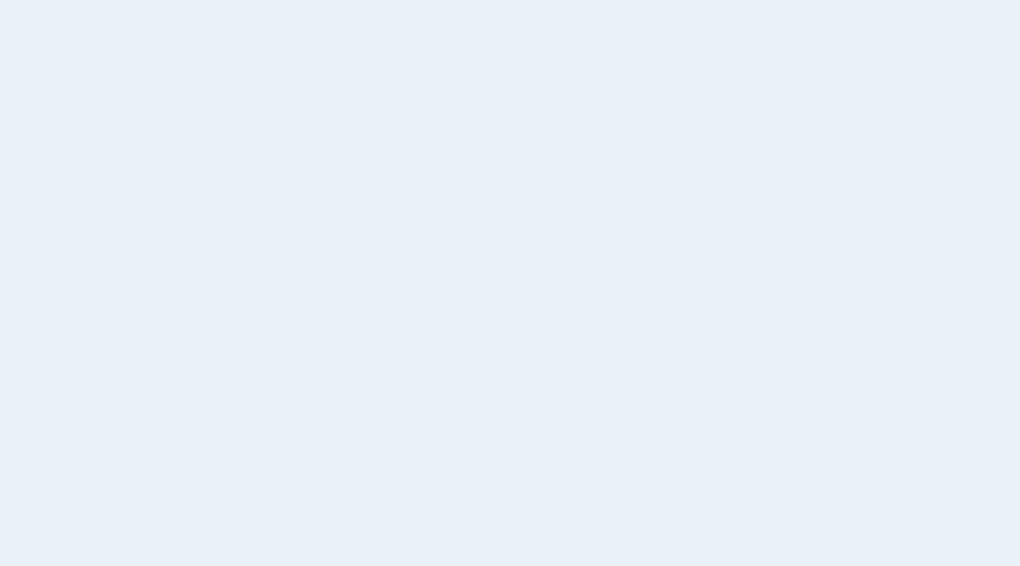
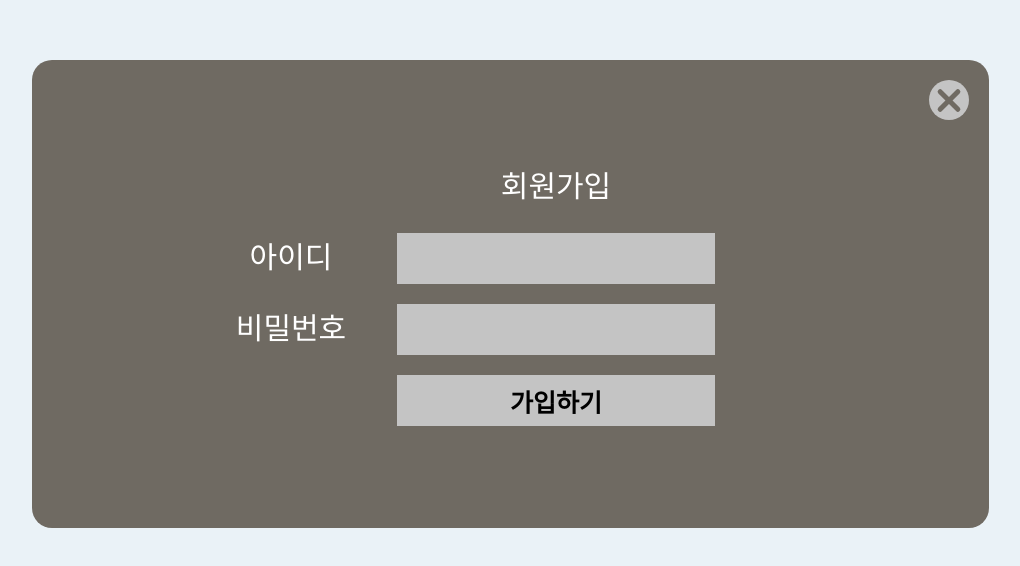
Before and after one commit to peter-coco/Card_Pair_Matching_Game, a React (Create React App) app: page /join in a window 1280 px wide. Shown: the part 106-672 px from the top of the page, without its empty margins (130-1150 px from the left). Built offline with nearby package versions, Linux system fonts and the light colour scheme.

Commit message:
join & login component : HTML & CSS

```diff
--- a/src/components/Home.tsx
+++ b/src/components/Home.tsx
@@ -32,12 +32,11 @@ const MenuButtons = styled.div`
   height: 50%;
   grid-template-columns: 1fr 1fr;
 
-  & > div {
+  & div {
     width: 230px;
     height: 68px;
     background-color: #6f6a62;
     display: flex;
-    place-self: center center;
     justify-content: center;
     align-items: center;
   }
@@ -54,18 +53,18 @@ const Home = () => {
         <HomeIcon />
       </HomeIconWrap>
       <MenuButtons>
-        <MenuLogin>
-          <Link to="/login">로그인</Link>
-        </MenuLogin>
-        <MenuStartGame>
-          <Link to="/gameBoard">게임 시작</Link>
-        </MenuStartGame>
-        <MenuRoluOfGame>
-          <Link to="/ruldOfGame">게임 방법</Link>
-        </MenuRoluOfGame>
-        <MenuSetDifficulty>
-          <Link to="/setDifficulty">난이도 선택</Link>
-        </MenuSetDifficulty>
+        <Link style={{ placeSelf: "center center" }} to="/login">
+          <MenuLogin>로그인</MenuLogin>
+        </Link>
+        <Link style={{ placeSelf: "center center" }} to="/gameBoard">
+          <MenuStartGame>게임 시작</MenuStartGame>
+        </Link>
+        <Link style={{ placeSelf: "center center" }} to="/ruldOfGame">
+          <MenuRoluOfGame>게임 방법</MenuRoluOfGame>
+        </Link>
+        <Link style={{ placeSelf: "center center" }} to="/setDifficulty">
+          <MenuSetDifficulty>난이도 선택</MenuSetDifficulty>
+        </Link>
       </MenuButtons>
     </HomeWrap>
   );
--- a/src/components/Join.tsx
+++ b/src/components/Join.tsx
@@ -1,9 +1,66 @@
 import React, { useEffect } from "react";
+import { Link } from "react-router-dom";
 import styled from "styled-components";
 
-const JoinWrap = styled.div``;
+import JoinForm from "./JoinForm";
+
+const JoinWrap = styled.div`
+  width: 957px;
+  height: 468px;
+  background-color: #6f6a62;
+  border-radius: 20px;
+  padding: 20px;
+  box-sizing: border-box;
+  display: flex;
+  position: relative;
+  justify-content: center;
+  align-items: center;
+`;
+
+const CancleBtnCircle = styled.div`
+  width: 40px;
+  height: 40px;
+  border-radius: 50%;
+  background-color: #c4c4c4;
+
+  display: flex;
+  justify-content: center;
+  align-items: center;
+  position: relative;
+  & > div {
+    position: absolute;
+    width: 30px;
+    height: 5px;
+    background-color: #6f6a62;
+    border-radius: 20px;
+  }
+`;
+const CancleBtnBarLeft = styled.div`
+  transform: rotate(45deg);
+`;
+
+const CancleBtnBarRight = styled.div`
+  transform: rotate(-45deg);
+`;
 
 const Join = () => {
-  return <JoinWrap></JoinWrap>;
+  return (
+    <JoinWrap>
+      <Link
+        style={{
+          position: "absolute",
+          right: "20px",
+          top: "20px",
+        }}
+        to="/"
+      >
+        <CancleBtnCircle>
+          <CancleBtnBarLeft />
+          <CancleBtnBarRight />
+        </CancleBtnCircle>
+      </Link>
+      <JoinForm />
+    </JoinWrap>
+  );
 };
 export default Join;
--- /dev/null
+++ b/src/components/JoinForm.tsx
@@ -0,0 +1,112 @@
+import React, { useEffect } from "react";
+import { Link } from "react-router-dom";
+import styled from "styled-components";
+
+const JoinFormWrap = styled.div`
+  width: 530px;
+  height: 320px;
+  display: flex;
+  flex-direction: column;
+  position: relative;
+  left: -60px;
+  gap: 20px;
+  justify-content: center;
+  & div {
+    font-size: 30px;
+    color: #fff;
+  }
+`;
+const JoinTitleWrap = styled.div`
+  display: flex;
+  width: 100%;
+  height: 51px;
+`;
+const JoinTitle = styled.div`
+  width: 60%;
+  height: 100%;
+  text-align: center;
+`;
+const JoinIdWrap = styled.div`
+  display: flex;
+  width: 100%;
+  height: 51px;
+`;
+const JoinIdTitle = styled.div`
+  width: 40%;
+  height: 51px;
+  text-align: center;
+`;
+const JoinIdInput = styled.div`
+  width: 60%;
+  height: 100%;
+  background-color: #c4c4c4;
+`;
+const JoinPWWrap = styled.div`
+  display: flex;
+  width: 100%;
+  height: 51px;
+`;
+const JoinPWTitle = styled.div`
+  width: 40%;
+  height: 51px;
+  text-align: center;
+`;
+const JoinPWInput = styled.div`
+  width: 60%;
+  height: 100%;
+  background-color: #c4c4c4;
+`;
+const JoinBtnsWrap = styled.div`
+  display: flex;
+  width: 100%;
+  height: 51px;
+`;
+const JoinBtn = styled.div``;
+const JoinBtns = styled.div`
+  display: flex;
+  justify-content: space-between;
+  width: 60%;
+  height: 100%;
+
+  & div {
+    width: 100%;
+    height: 100%;
+    background-color: #c4c4c4;
+    display: flex;
+    justify-content: center;
+    align-items: center;
+    font-size: 25px;
+    color: #000000;
+    font-weight: 600;
+  }
+`;
+const JoinEmpty = styled.div`
+  width: 40%;
+  height: 51px;
+`;
+
+const JoinForm = () => {
+  return (
+    <JoinFormWrap>
+      <JoinTitleWrap>
+        <JoinEmpty />
+        <JoinTitle>회원가입</JoinTitle>
+      </JoinTitleWrap>
+      <JoinIdWrap>
+        <JoinIdTitle>아이디</JoinIdTitle>
+        <JoinIdInput></JoinIdInput>
+      </JoinIdWrap>
+      <JoinPWWrap>
+        <JoinPWTitle>비밀번호</JoinPWTitle>
+        <JoinPWInput></JoinPWInput>
+      </JoinPWWrap>
+      <JoinBtnsWrap>
+        <JoinEmpty />
+        <JoinBtns>
+          <JoinBtn>가입하기</JoinBtn>
+        </JoinBtns>
+      </JoinBtnsWrap>
+    </JoinFormWrap>
+  );
+};
+export default JoinForm;
--- a/src/components/Login.tsx
+++ b/src/components/Login.tsx
@@ -1,9 +1,67 @@
 import React, { useEffect } from "react";
 import styled from "styled-components";
 
-const LoginWrap = styled.div``;
+import { Link } from "react-router-dom";
+
+import LoginForm from "./LoginForm";
+
+const LoginWrap = styled.div`
+  width: 957px;
+  height: 468px;
+  background-color: #6f6a62;
+  border-radius: 20px;
+  padding: 20px;
+  box-sizing: border-box;
+  display: flex;
+  position: relative;
+  justify-content: center;
+  align-items: center;
+`;
+
+const CancleBtnCircle = styled.div`
+  width: 40px;
+  height: 40px;
+  border-radius: 50%;
+  background-color: #c4c4c4;
+
+  display: flex;
+  justify-content: center;
+  align-items: center;
+  position: relative;
+  & > div {
+    position: absolute;
+    width: 30px;
+    height: 5px;
+    background-color: #6f6a62;
+    border-radius: 20px;
+  }
+`;
+const CancleBtnBarLeft = styled.div`
+  transform: rotate(45deg);
+`;
+
+const CancleBtnBarRight = styled.div`
+  transform: rotate(-45deg);
+`;
 
 const Login = () => {
-  return <LoginWrap>gi</LoginWrap>;
+  return (
+    <LoginWrap>
+      <Link
+        style={{
+          position: "absolute",
+          right: "20px",
+          top: "20px",
+        }}
+        to="/"
+      >
+        <CancleBtnCircle>
+          <CancleBtnBarLeft />
+          <CancleBtnBarRight />
+        </CancleBtnCircle>
+      </Link>
+      <LoginForm />
+    </LoginWrap>
+  );
 };
 export default Login;
--- /dev/null
+++ b/src/components/LoginForm.tsx
@@ -0,0 +1,116 @@
+import React, { useEffect } from "react";
+import { Link } from "react-router-dom";
+import styled from "styled-components";
+
+const LoginFormWrap = styled.div`
+  width: 530px;
+  height: 320px;
+  display: flex;
+  flex-direction: column;
+  position: relative;
+  left: -60px;
+  gap: 20px;
+  justify-content: center;
+  & div {
+    font-size: 30px;
+    color: #fff;
+  }
+`;
+const LoginTitleWrap = styled.div`
+  display: flex;
+  width: 100%;
+  height: 51px;
+`;
+const LoginTitle = styled.div`
+  width: 60%;
+  height: 100%;
+  text-align: center;
+`;
+const LoginIdWrap = styled.div`
+  display: flex;
+  width: 100%;
+  height: 51px;
+`;
+const LoginIdTitle = styled.div`
+  width: 40%;
+  height: 51px;
+  text-align: center;
+`;
+const LoginIdInput = styled.div`
+  width: 60%;
+  height: 100%;
+  background-color: #c4c4c4;
+`;
+const LoginPWWrap = styled.div`
+  display: flex;
+  width: 100%;
+  height: 51px;
+`;
+const LoginPWTitle = styled.div`
+  width: 40%;
+  height: 51px;
+  text-align: center;
+`;
+const LoginPWInput = styled.div`
+  width: 60%;
+  height: 100%;
+  background-color: #c4c4c4;
+`;
+const LoginBtnsWrap = styled.div`
+  display: flex;
+  width: 100%;
+  height: 51px;
+`;
+const LoginBtn = styled.div``;
+const Link2JoinBtn = styled.div``;
+const LoginBtns = styled.div`
+  display: flex;
+  justify-content: space-between;
+  width: 60%;
+  height: 100%;
+
+  & div {
+    width: 45%;
+    height: 100%;
+    background-color: #c4c4c4;
+    display: flex;
+    justify-content: center;
+    align-items: center;
+    font-size: 25px;
+    color: #000000;
+    font-weight: 600;
+  }
+`;
+const LoginEmpty = styled.div`
+  width: 40%;
+  height: 51px;
+`;
+
+const LoginForm = () => {
+  return (
+    <LoginFormWrap>
+      <LoginTitleWrap>
+        <LoginEmpty />
+        <LoginTitle>로그인</LoginTitle>
+      </LoginTitleWrap>
+      <LoginIdWrap>
+        <LoginIdTitle>아이디</LoginIdTitle>
+        <LoginIdInput></LoginIdInput>
+      </LoginIdWrap>
+      <LoginPWWrap>
+        <LoginPWTitle>비밀번호</LoginPWTitle>
+        <LoginPWInput></LoginPWInput>
+      </LoginPWWrap>
+      <LoginBtnsWrap>
+        <LoginEmpty />
+        <LoginBtns>
+          <LoginBtn>로그인</LoginBtn>
+          <Link2JoinBtn>
+            <Link to="/join">회원가입 </Link>
+          </Link2JoinBtn>
+        </LoginBtns>
+      </LoginBtnsWrap>
+    </LoginFormWrap>
+  );
+};
+export default LoginForm;
```
